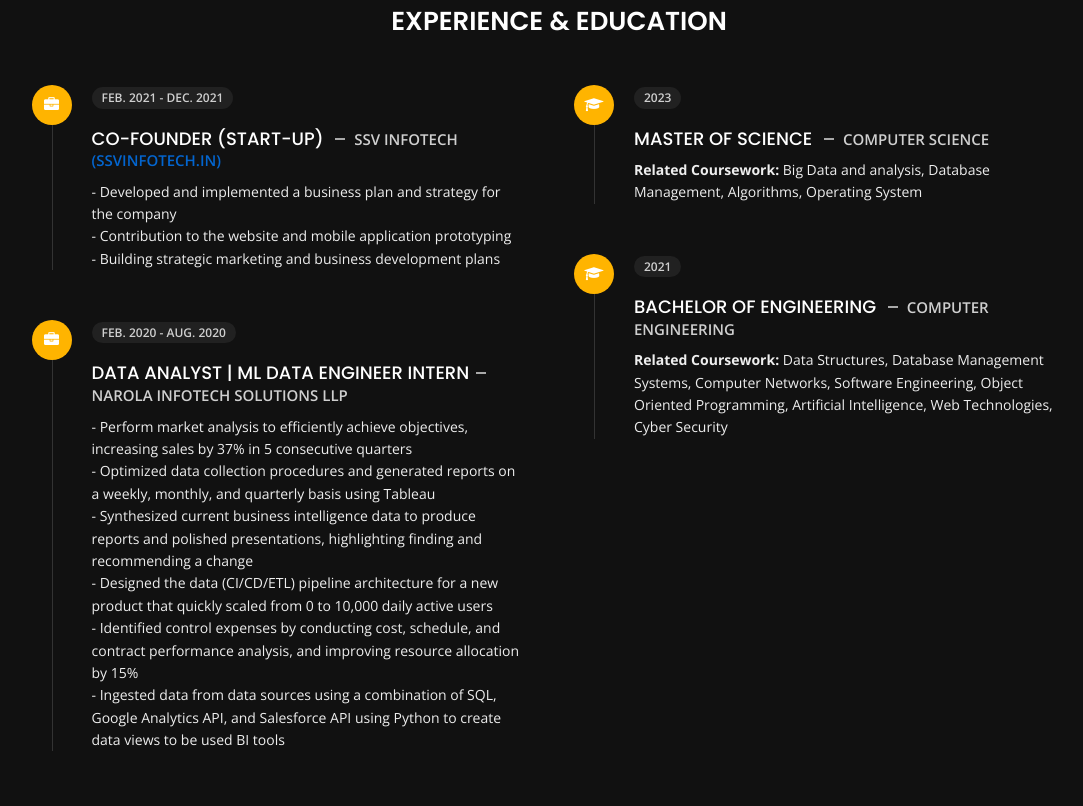
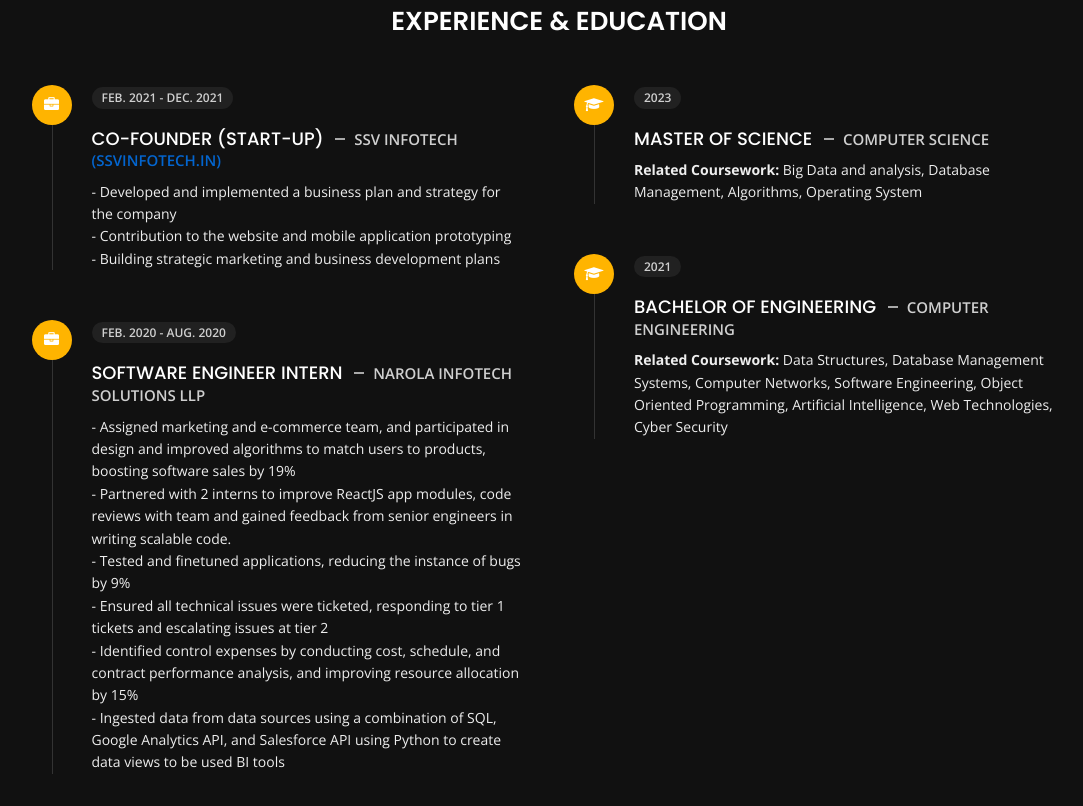
Before and after one commit to tirth3112/tirth3112.github.io, a plain HTML site: page about.html in a window 1280 px wide. Shown: the part 1303-2109 px from the top of the page, without its empty margins (81-1164 px from the left). Drawn offline with nearby package versions, Linux system fonts and the light colour scheme.

Commit message:
Updated About Page

```diff
--- a/about.html
+++ b/about.html
@@ -322,11 +322,11 @@
                                 <i class="fa fa-briefcase"></i>
                             </div>
                             <span class="time open-sans-font text-uppercase">Feb. 2020 - Aug. 2020 </span>
-                            <h5 class="poppins-font text-uppercase">Data Analyst | ML Data engineer Intern <span class="place open-sans-font">Narola Infotech Solutions LLP</span></h5>
-                            <p class="open-sans-font"> - Perform market analysis to efficiently achieve objectives, increasing sales by 37% in 5 consecutive quarters </p>
-                            <p class="open-sans-font"> - Optimized data collection procedures and generated reports on a weekly, monthly, and quarterly basis using Tableau </p>
-                            <p class="open-sans-font"> - Synthesized current business intelligence data to produce reports and polished presentations, highlighting finding and recommending a change </p>
-                            <p class="open-sans-font"> - Designed the data (CI/CD/ETL) pipeline architecture for a new product that quickly scaled from 0 to 10,000 daily active users </p>
+                            <h5 class="poppins-font text-uppercase">Software engineer Intern <span class="place open-sans-font">Narola Infotech Solutions LLP</span></h5>
+                            <p class="open-sans-font"> - Assigned marketing and e-commerce team, and participated in design and improved algorithms to match users to products, boosting software sales by 19% </p>
+                            <p class="open-sans-font"> - Partnered with 2 interns to improve ReactJS app modules, code reviews with team and gained feedback from senior engineers in writing scalable code. </p>
+                            <p class="open-sans-font"> - Tested and finetuned applications, reducing the instance of bugs by 9% </p>
+                            <p class="open-sans-font"> - Ensured all technical issues were ticketed, responding to tier 1 tickets and escalating issues at tier 2 </p>
                             <p class="open-sans-font"> - Identified control expenses by conducting cost, schedule, and contract performance analysis, and improving resource allocation by 15% </p>
                             <p class="open-sans-font"> - Ingested data from data sources using a combination of SQL, Google Analytics API, and Salesforce API using Python to create data views to be used BI tools </p>
 
```
Also changed, not shown: index.html (+1 -1 lines), css/style.css (line endings or trailing spaces).
